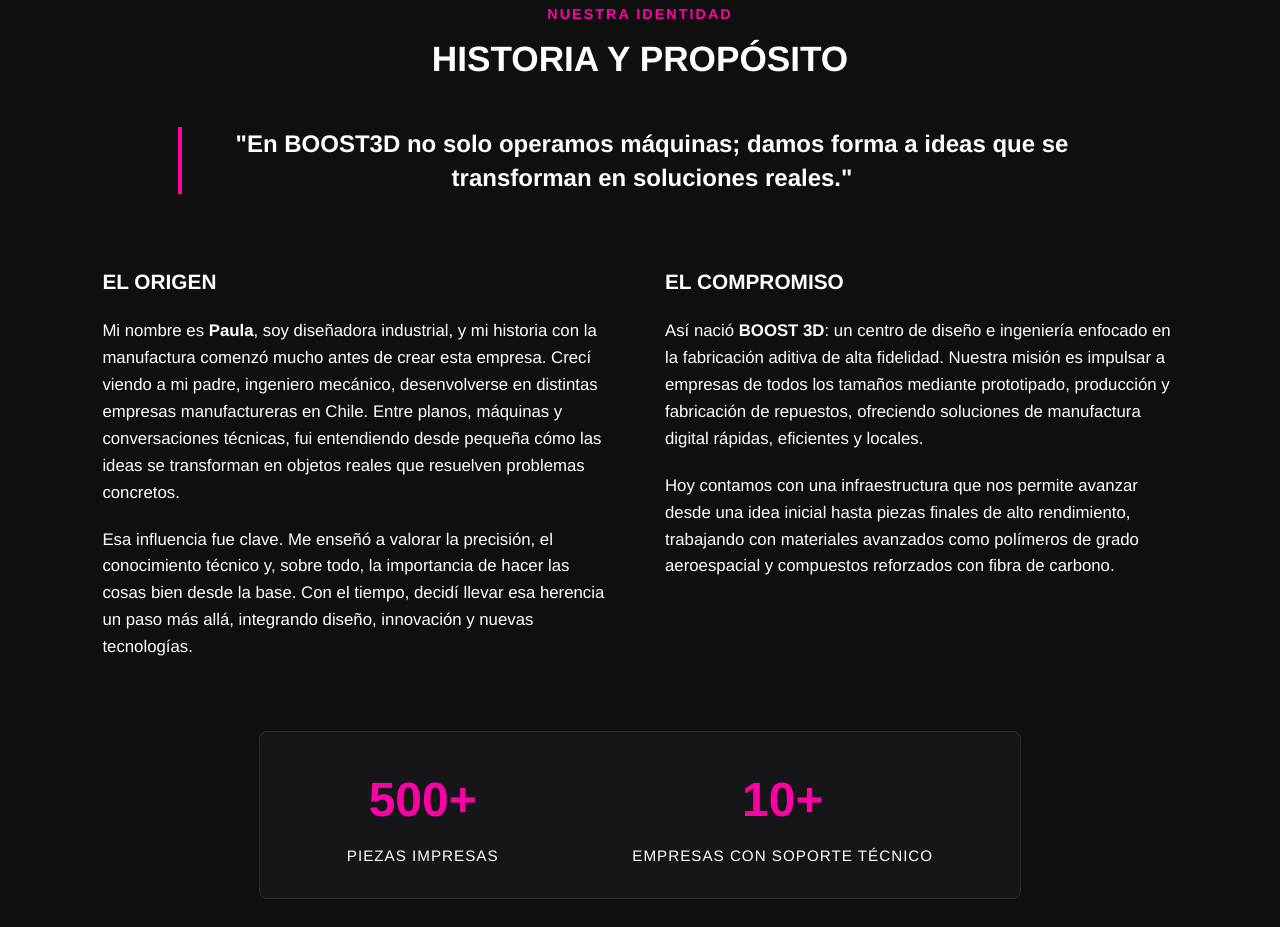
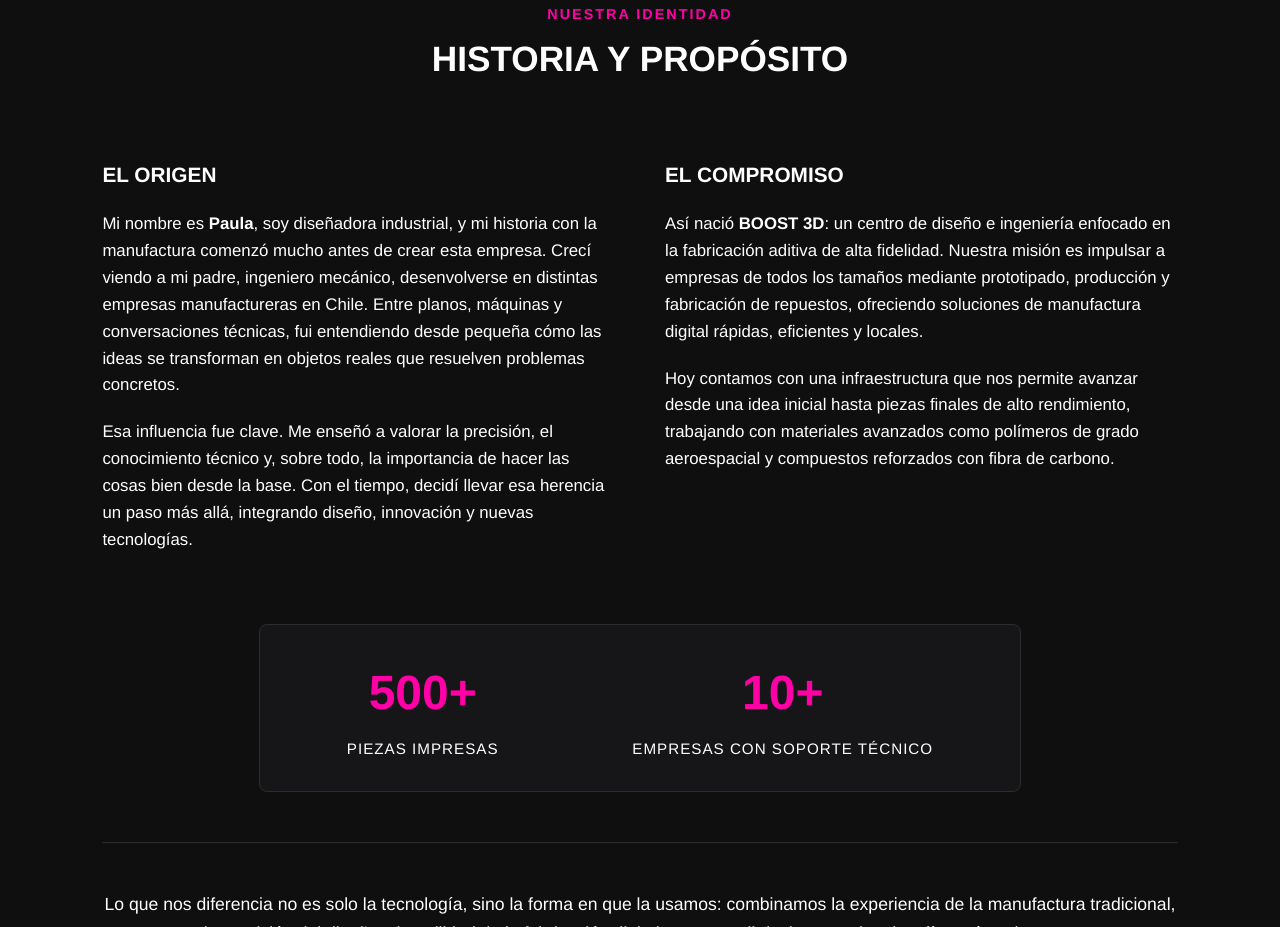
Before and after one commit to pixelitaa/BOOST3D, a website: page index.html in a window 1280 px wide. Shown: the part 3833-4760 px from the top of the page. Drawn offline with nearby package versions, Linux system fonts and the light colour scheme.

Commit message:
eliminar block quote

```diff
--- a/index.html
+++ b/index.html
@@ -403,9 +403,6 @@
         <span class="subtitle">Nuestra Identidad</span>
         <h2>HISTORIA Y PROPÓSITO</h2>
 
-        <blockquote class="nosotros-hook">
-            "En BOOST3D no solo operamos máquinas; damos forma a ideas que se transforman en soluciones reales."
-        </blockquote>
 
         <div class="nosotros-layout">
             <div class="nosotros-col">
```
